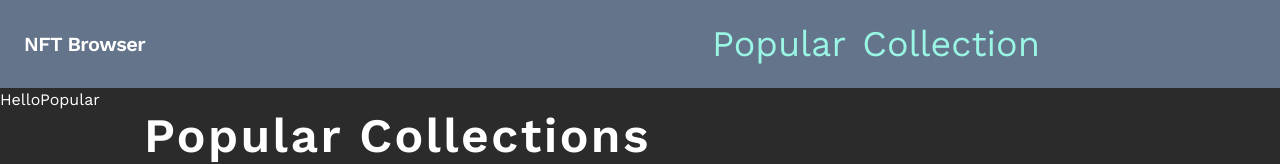
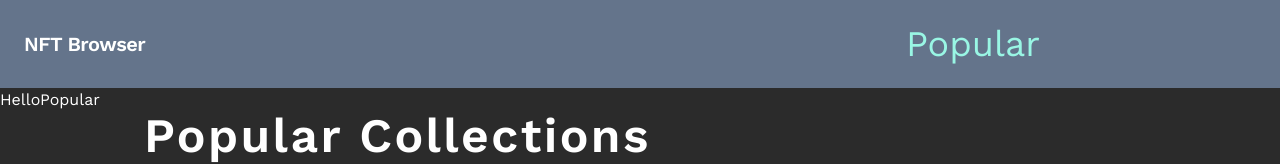
Before and after one commit to kingkwongsta/nft-marketplace, a Next.js app: page / in a window 1280 px wide. Shown: the top 164 px of the page. Built offline with nearby package versions, Linux system fonts and the light colour scheme.

Commit message:
removed collection from navbar

```diff
--- a/components/navigation.jsx
+++ b/components/navigation.jsx
@@ -39,12 +39,6 @@ export default function Navigation() {
           >
             Popular
           </Link>
-          <Link
-            href="/collection/"
-            className="block mt-4 lg:inline-block lg:mt-0 text-teal-200 hover:text-white mr-4"
-          >
-            Collection
-          </Link>
         </div>
         {/* <div>
           <a
--- a/pages/collection/index.js
+++ b/pages/collection/index.js
@@ -1,4 +1,4 @@
-import Popular from "@/components/popular/popular";
+import Popular from "../../components/popular/popular";
 export default function CollectionList() {
   return (
     <>
```
